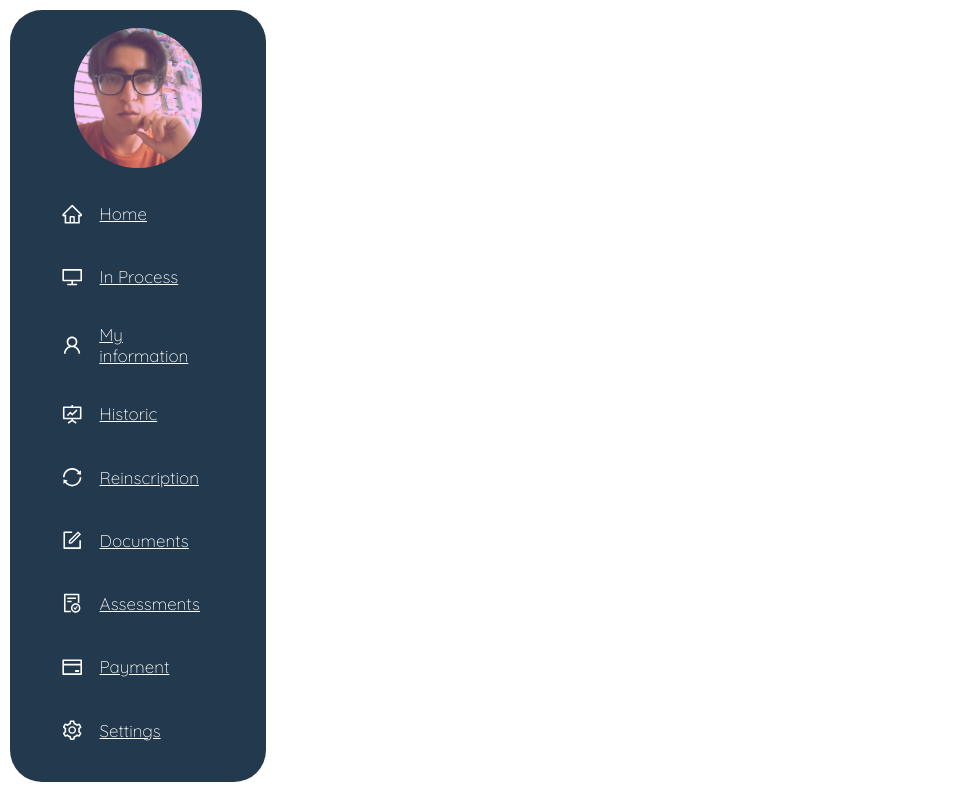
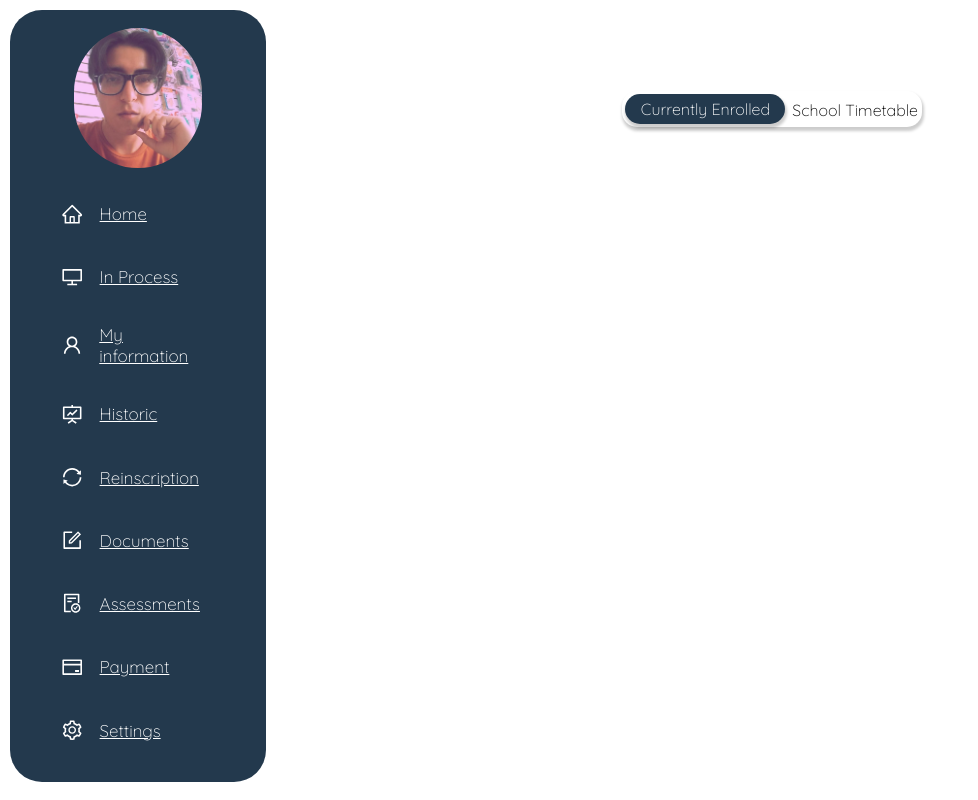
Before and after one commit to DanielSerenoPD/School-Management, a React (Create React App) app: page /InProcess in a window 1280 px wide. Shown: the whole page, without its empty margins (0-978 px from the left). Built offline with nearby package versions, Linux system fonts and the light colour scheme.

Commit message:
Feature: Creation of a toogle switch component.
* It was implemented in the InProcess component.

```diff
--- a/src/App.js
+++ b/src/App.js
@@ -2,6 +2,7 @@ import React from 'react';
 import { Route, Switch } from 'react-router-dom';
 import SideBar from './components/SideBar';
 import Home from './components/Home';
+import InProcess from './components/InProcess';
 
 function App() {
   return (
@@ -11,6 +12,9 @@ function App() {
   <Route exact path = "/Home">
     <Home/>
   </Route>
+  <Route exact path = "/InProcess">
+    <InProcess/>
+  </Route>
     </Switch>
     </React.Fragment>
   );
--- a/src/components/Home/index.jsx
+++ b/src/components/Home/index.jsx
@@ -1,12 +1,12 @@
 import React from 'react';
 import {Container} from '../../utils/Components.jsx';
 import {ContainerTitle, Title, Text} from './Elements';
-import {themeFaded} from '../../utils/Colors.jsx';
+import {THEME_FADED} from '../../utils/Colors.jsx';
 
 const Home = () => {
     return (
         <Container>
-            <ContainerTitle theme = {themeFaded}>
+            <ContainerTitle theme = {THEME_FADED}>
                 <Title>¡Welcome To PD!</Title>
                 <Text>Select an option from the sidebar to interact with the platform.</Text>
             </ContainerTitle>
--- a/src/components/InProcess/Elements.jsx
+++ b/src/components/InProcess/Elements.jsx
@@ -0,0 +1,5 @@
+import styled from 'styled-components';
+export const ContainerSwitch = styled.div`
+    width: 300px;
+    margin-top:9%;
+`;
--- a/src/components/InProcess/index.jsx
+++ b/src/components/InProcess/index.jsx
@@ -0,0 +1,15 @@
+import React from 'react';
+import {Container,Button} from '../../utils/Components.jsx';
+import {ContainerSwitch} from './Elements.jsx';
+import {THEME} from '../../utils/Colors.jsx';
+import ToogleSwitch from '../ToogleSwitch';
+
+export default function InProcess(){
+    return(
+       <Container>
+        <ContainerSwitch>
+        <ToogleSwitch options={["Currently Enrolled","School Timetable"]}/>
+        </ContainerSwitch>
+       </Container>
+    );
+}
--- a/src/components/SideBar/index.jsx
+++ b/src/components/SideBar/index.jsx
@@ -2,10 +2,10 @@ import React from 'react';
 import {items} from './Data'
 import {Container, ProfileContainer, Avatar, Wrapper, Menu, MenuItem, TitleItem,NavLink} from './elements';
 import Profile from './resources/profile.jpg';
-import {theme} from '../../utils/Colors.jsx';
+import {THEME} from '../../utils/Colors.jsx';
 const SideBar = () => {
     return (
-          <Container theme = {theme}>
+          <Container theme = {THEME}>
               <Wrapper>
               <ProfileContainer>
               <Avatar url = {Profile}/>
--- /dev/null
+++ b/src/components/ToogleSwitch/Components.jsx
@@ -0,0 +1,57 @@
+import styled from 'styled-components'
+
+export const CheckBoxWrapper = styled.div`
+  position: relative;
+  width: 100%;
+`
+export const CheckBoxLabel = styled.label`
+  position: absolute;
+  top: 0;
+  left: 0;
+  width: 100%;
+  border-radius: 15px;
+  box-shadow: 1px 3px 3px 1px rgba(0, 0, 0, 0.2);
+  cursor: pointer;
+  &::after {
+  text-align: center;
+  content: 'Currently Enrolled';
+  display: flex;
+  align-items: center;
+  justify-content:center;
+  border-radius: 1.4em;
+  width: 160px;
+  height: 30px;
+  margin: 3px;
+  background-color:${({theme})=>theme};
+  box-shadow: 1px 3px 3px 1px rgba(0, 0, 0, 0.2);
+  transition: 0.2s;
+  }
+`
+export const CheckBox = styled.input`
+  opacity: 0;
+  z-index: 1;
+  border-radius: 15px;
+  width: 42px;
+  &:checked + ${CheckBoxLabel} {
+    &::after {
+      content: 'School Timetable';
+      align-items: center;
+      justify-content:center;
+      border-radius: 1.4em;
+      height: 30px;
+      margin-left: 46%;
+      transition: 0.2s;
+    }
+  }
+`
+export const Titles = styled.div`
+  display: flex;
+  margin: auto;
+  padding-top:3%;
+  width: 97%;
+  justify-content: space-between;
+`
+export const Title = styled.span`
+  font-size: 1em;
+  color: black;
+`
--- /dev/null
+++ b/src/components/ToogleSwitch/index.jsx
@@ -0,0 +1,15 @@
+import React from 'react';
+import {CheckBoxWrapper, CheckBox, CheckBoxLabel,Titles, Title} from './Components.jsx';
+import {THEME} from '../../utils/Colors.jsx';
+export default function ToogleSwitch(){
+    return(
+        <CheckBoxWrapper>
+            <Titles>
+            <Title>Currently Enrolled</Title>
+            <Title>School Timetable</Title>
+            </Titles>
+        <CheckBox id="checkbox" type="checkbox" />
+        <CheckBoxLabel htmlFor="checkbox" theme = {THEME}/>
+      </CheckBoxWrapper>
+    );
+}
--- a/src/utils/Colors.jsx
+++ b/src/utils/Colors.jsx
@@ -1,2 +1,4 @@
-export const theme="#23394d";
-export const themeFaded ="#15924926";
+export const THEME="#23394d";
+export const THEME_FADED ="#15924926";
+export const DARK_BLUE = '#00008B';
+export const BLACK = '#000000';
--- a/src/utils/Components.jsx
+++ b/src/utils/Components.jsx
@@ -12,12 +12,12 @@ export const Button = styled.button`
   text-decoration: none;
   font-family: 'Helvetica Neue', Helvetica, sans-serif;
   display: inline-block;
-  color: #fff;
-  background: ${({backgroundColor})=>backgroundColor};
-  box-shadow: 0px 5px 0px 0px ${({shadowColor})=>shadowColor};;
+  color: ${({hide})=>hide ? 'black':'white'};
+  background-color: ${({backgroundColor})=>backgroundColor};
   padding: 7px 20px;
   white-space: nowrap;
   border-radius: 100px;
-  margin: 10px 5px;
+  margin: 10px 2px;
   transition: all 0.2s ease-in-out;
+  background: ${({hide})=>hide ? 'transparent':null}
 `
```
